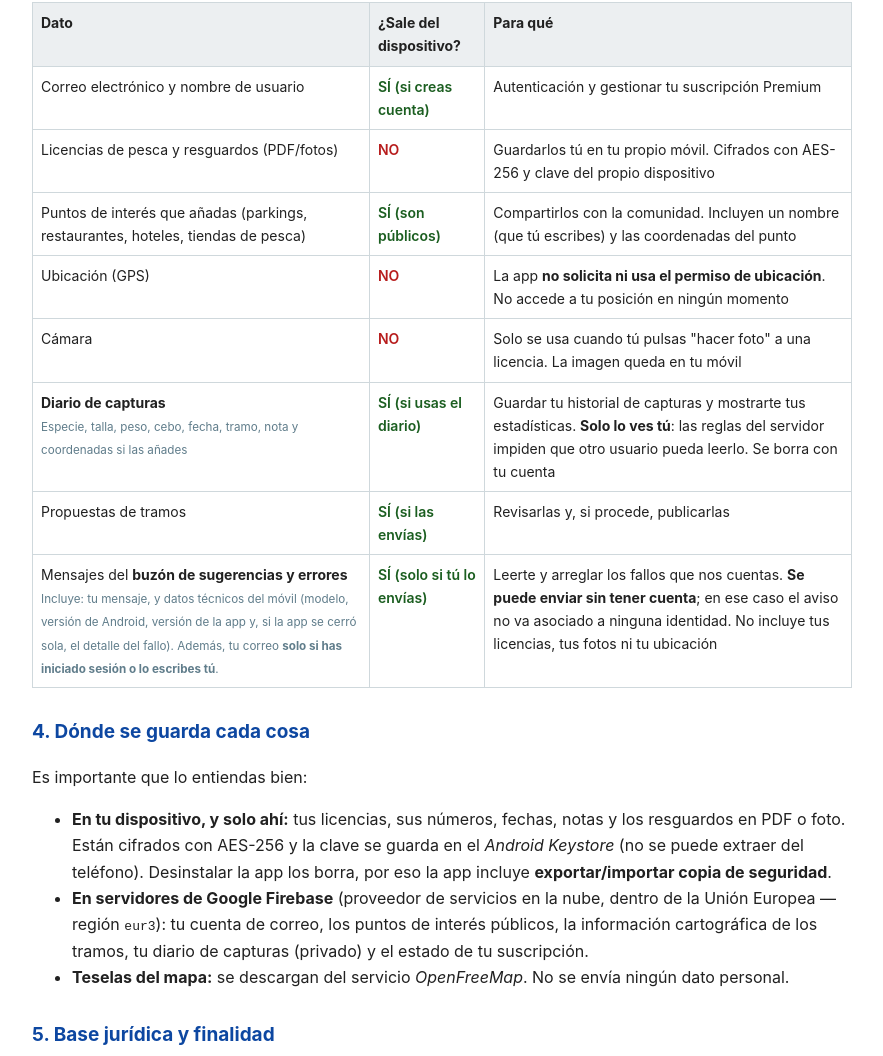
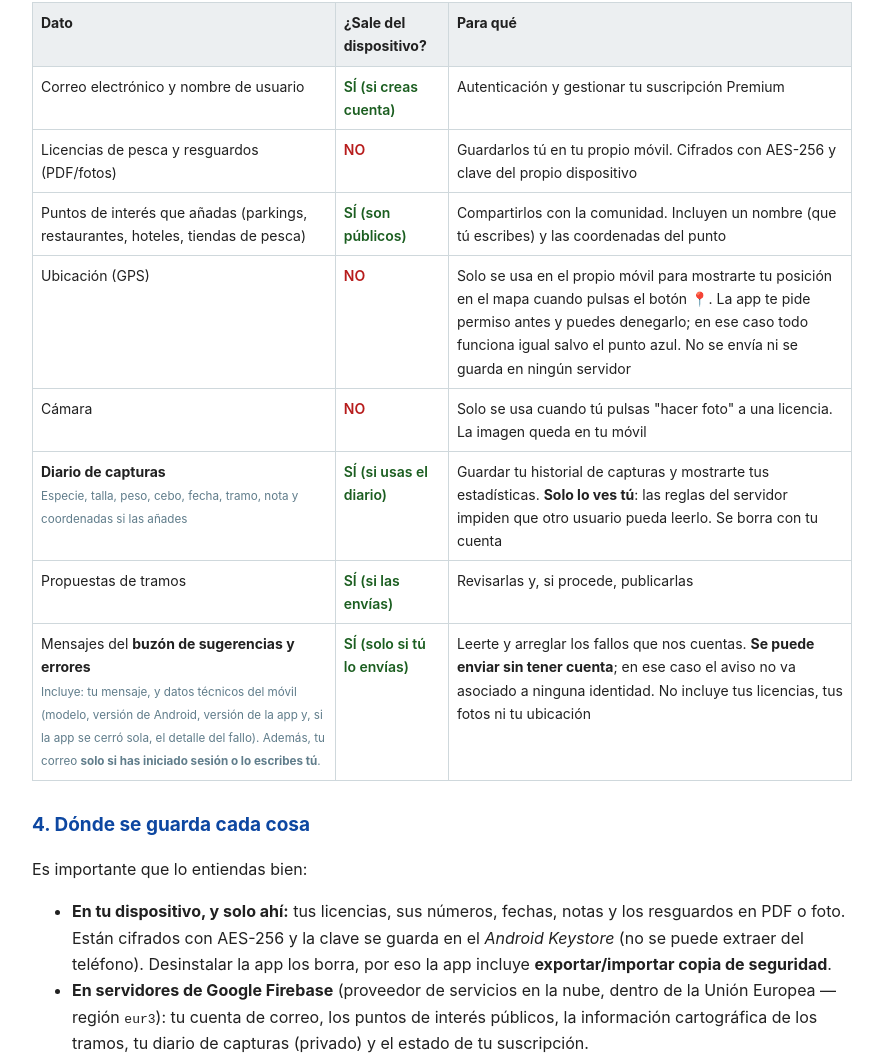
Before and after one commit to viciodroneapps/spainfishing-legal, a plain HTML site: page index.html in a window 1280 px wide. Shown: the part 756-1812 px from the top of the page, without its empty margins (198-1081 px from the left). Drawn offline with Linux system fonts and the light colour scheme.

Commit message:
Ubicacion: se usa solo en el dispositivo para mostrar la posicion del usuario; se actualiza la politica

```diff
--- a/index.html
+++ b/index.html
@@ -63,7 +63,7 @@ Se guardan cifradas en el almacenamiento privado de la app. No se envían a ning
 <tr>
 <td>Ubicación (GPS)</td>
 <td class="no">NO</td>
-<td>La app <strong>no solicita ni usa el permiso de ubicación</strong>. No accede a tu posición en ningún momento</td>
+<td>Solo se usa en el propio móvil para mostrarte tu posición en el mapa cuando pulsas el botón 📍. La app te pide permiso antes y puedes denegarlo; en ese caso todo funciona igual salvo el punto azul. No se envía ni se guarda en ningún servidor</td>
 </tr>
 <tr>
 <td>Cámara</td>
```
